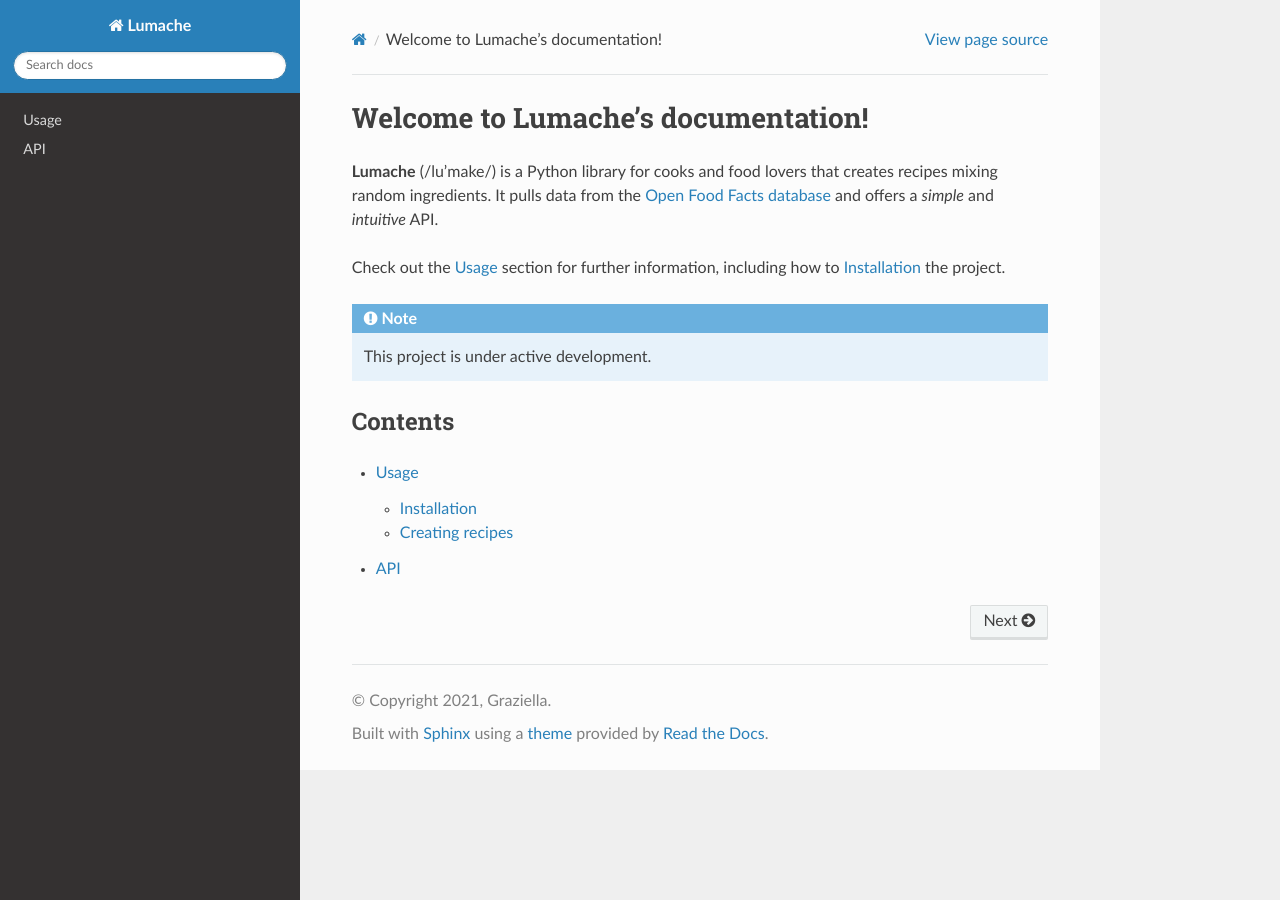
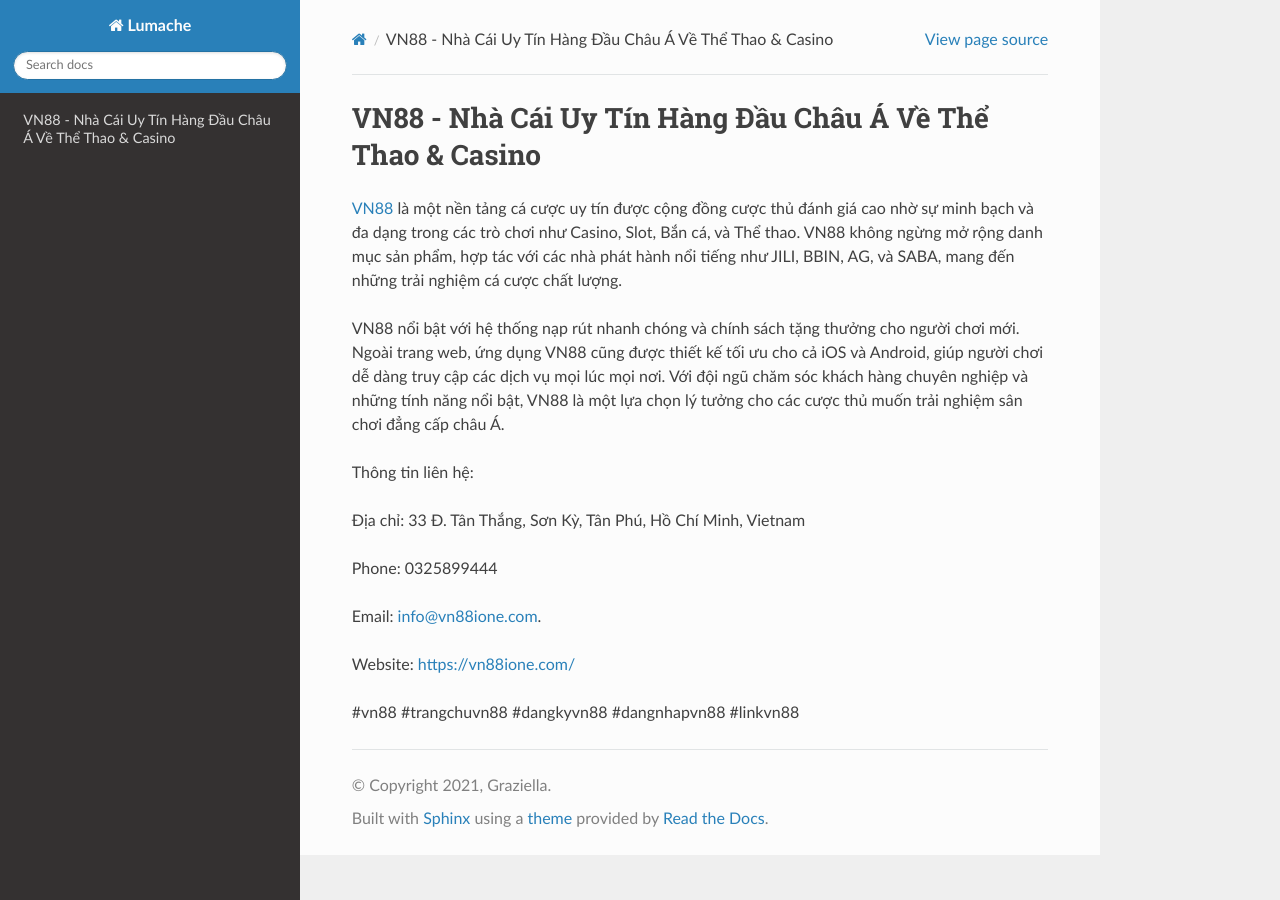
Before and after one commit to JonsCalicut123/vn88ionecom, a Sphinx documentation site: the page built from docs/source/index.rst, in a window 1280 px wide. Built offline with Sphinx 7.4.7 and the Read the Docs theme 3.1.0, drawn with Linux system fonts in a browser that asks for light colours.

Commit message:
Update index.rst

```diff
--- a/docs/source/index.rst
+++ b/docs/source/index.rst
@@ -1,22 +1,18 @@
-Welcome to Lumache's documentation!
+VN88 - Nhà Cái Uy Tín Hàng Đầu Châu Á Về Thể Thao & Casino
 ===================================
 
-**Lumache** (/lu'make/) is a Python library for cooks and food lovers
-that creates recipes mixing random ingredients.
-It pulls data from the `Open Food Facts database <https://world.openfoodfacts.org/>`_
-and offers a *simple* and *intuitive* API.
+`VN88 <https://vn88ione.com/>`_ là một nền tảng cá cược uy tín được cộng đồng cược thủ đánh giá cao nhờ sự minh bạch và đa dạng trong các trò chơi như Casino, Slot, Bắn cá, và Thể thao. VN88 không ngừng mở rộng danh mục sản phẩm, hợp tác với các nhà phát hành nổi tiếng như JILI, BBIN, AG, và SABA, mang đến những trải nghiệm cá cược chất lượng.
 
-Check out the :doc:`usage` section for further information, including
-how to :ref:`installation` the project.
+VN88 nổi bật với hệ thống nạp rút nhanh chóng và chính sách tặng thưởng cho người chơi mới. Ngoài trang web, ứng dụng VN88 cũng được thiết kế tối ưu cho cả iOS và Android, giúp người chơi dễ dàng truy cập các dịch vụ mọi lúc mọi nơi. Với đội ngũ chăm sóc khách hàng chuyên nghiệp và những tính năng nổi bật, VN88 là một lựa chọn lý tưởng cho các cược thủ muốn trải nghiệm sân chơi đẳng cấp châu Á.
 
-.. note::
+Thông tin liên hệ:
 
-   This project is under active development.
+Địa chỉ: 33 Đ. Tân Thắng, Sơn Kỳ, Tân Phú, Hồ Chí Minh, Vietnam
 
-Contents
---------
+Phone: 0325899444
 
-.. toctree::
+Email: info@vn88ione.com.
 
-   usage
-   api
+Website: https://vn88ione.com/
+
+#vn88 #trangchuvn88 #dangkyvn88 #dangnhapvn88 #linkvn88
```
